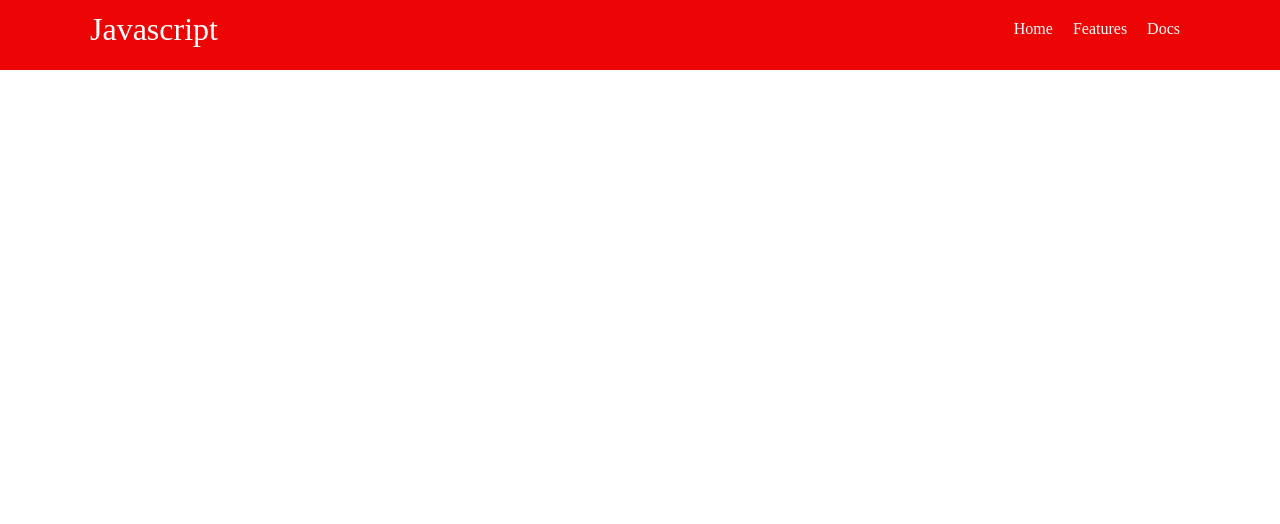
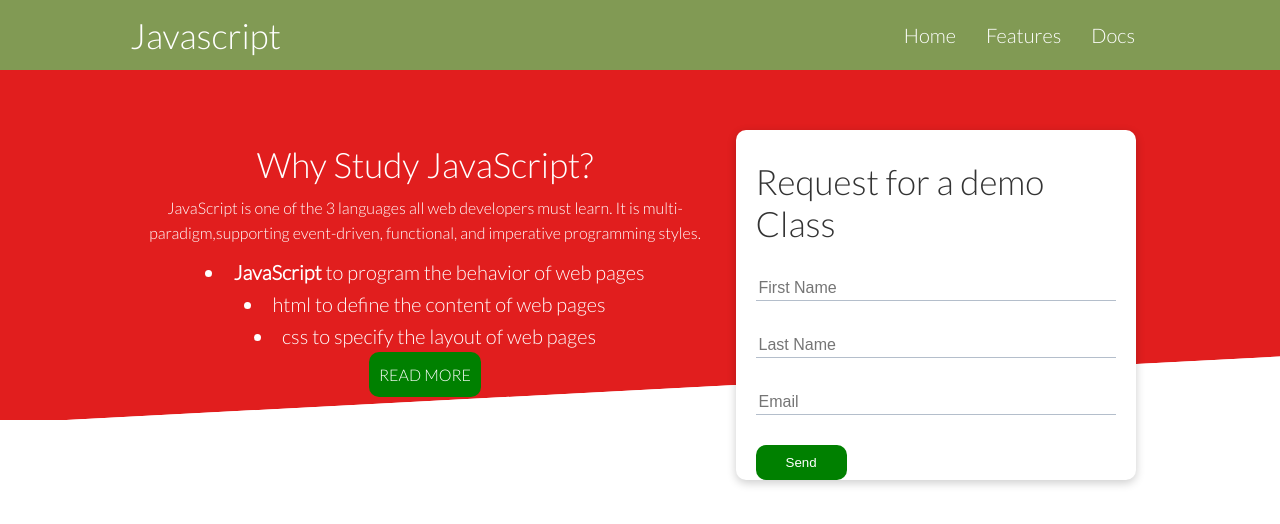
Before and after one commit to lab-brussels-1/loruki-group-3, a website: page index.html in a window 1280 px wide. Drawn offline with Linux system fonts and the light colour scheme.

Commit message:
added bodyframe content

```diff
--- a/index.html
+++ b/index.html
@@ -27,6 +27,45 @@
           </ul>
         </nav>
       </div>
+      <!--Showcase-->
+<Section class="showcase">
+  <div class="container grid">
+    <div class="showcase-text">
+       <h1>Why Study JavaScript?</h1>
+       <p>JavaScript is one of the 3 languages all web developers must learn.
+          It is multi-paradigm,supporting event-driven, functional, and
+          imperative programming styles.
+       </p>
+       <li><strong>JavaScript</strong> to program the behavior of web pages</li>
+       <li> html to define the content of web pages</li>
+       <li> css to specify the layout of web pages</li>
+       <a href="Features.html" class="btn btn outline">READ MORE</a>
+  </div>
+<!--showcase form-card-->
+<div class ="showcase-form card">
+    <h2>Request for a demo Class</h2>
+      <div class ="form-control">
+          <input type="text" Name ="First Name" Placeholder ="First Name"
+           required />
+      </div>
+      <div class ="form-control">
+          <input
+          type="text"
+          Name="Last Name"
+          Placeholder="Last Name"
+          required
+          />
+      </div>
+      <div class ="form-control">
+          <input type="email" Name="email" Placeholder="Email"
+          required />
+      </div>
+      <div class ="form-control">
+          <input type="Submit" Value="Send" class="btn btn-primary"/>
+    </div>
+  </div>
+</Section>
+
       <!--footer-->
     </div>
     <footer></footer>
--- a/styles/something.css
+++ b/styles/something.css
@@ -1,67 +1,221 @@
+
 @import url("https://fonts.googleapis.com/css2?family=Lato:wght@300&display=swap");
 
-:root {
-  --primary-color: #ed0404;
+:root{
+--primary-color: rgba(223, 10, 10, 0.918);
 }
-
-* {
+*{
   box-sizing: border-box;
   padding: 0;
   margin: 0;
 }
-
+body{
+  font-family: 'lato' , sans-serif;
+  color:#333;
+  line-height: 1.6;
+}
 ul {
   list-style-type: none;
 }
-
+li {
+  font-size: 20px ;
+  position: relative;
+}
 a {
   text-decoration: none;
   color: #333;
 }
-
 h1,
 h2 {
   font-weight: 300;
   line-height: 1.2;
   margin: 10px 0;
+  font-size: 35px;
 }
-
-/* Nav bar styling */
-
+P {
+  margin : 10px 0;
+}
+image {
+  width : 100%;
+}
+/* navbar */
 .navbar {
-  background-color: var(--primary-color);
-  color: white;
+  background-color: rgba(105, 134, 51, 0.836);
+  color: #fff;
   height: 70px;
 }
-
 .navbar ul {
   display: flex;
 }
-
 .navbar a {
   color: white;
   padding: 10px;
+  margin: 0 5px;
 }
-
 .navbar a:hover {
   border-bottom: 2px white solid;
   border-top: 2px white solid;
   border-left: 2px white solid;
   border-right: 2px white solid;
 }
-
+.navbar .flex {
+  justify-content: space-between;
+}
+/* showcase */
+.showcase {
+  height: 400 px;
+  background-color: var(--primary-color);
+  color: #fff;
+  position: relative;
+}
+.showcase-h1 {
+  font-size: 40px;
+}
+.showcase-p {
+  margin : 20px 0;
+}
+.showcase a {
+background-color: green
+}
+.showcase .grid {
+  overflow: visible;
+  grid-template-columns: 55% auto;
+  gap: 30px;
+}
+.showcase-text {
+  animation: slideInFromLeft 1s ease-in;
+}
+.showcase-form {
+  position: relative;
+  top: 60px;
+  height: 350px;
+  width: 400px;
+  padding: 40px;
+  z-index: 100;
+  justify-self: flex-end;
+  animation: slideInFrontRight 1s ease-in;
+}
+.showcase-form .form-control {
+  margin: 30px 0;
+}
+.showcase-form input[type="text"],
+.showcase-form input[type="Email"] {
+  border: 0;
+  border-bottom: 1px solid #b4becb;
+  width: 100%;
+  padding: 3px;
+  font-size: 16px;
+}
+.showcase-form input:focus {
+  outline: none;
+}
+.showcase::before,
+.showcase::after {
+  content: "";
+  position: absolute;
+  height: 100px;
+  bottom: -70px;
+  right: 0;
+  left: 0;
+  background-color: #fff;
+  transform: skewY(-3deg);
+  -webkit-transform: skewY(-3deg);
+  -moz-transform: skewY(-3deg);
+  -ms-transform: skewY(-3deg);
+}
+/* utilities */
+.container {
+  max-width: 1100px;
+  margin : 0 auto;
+  padding: 0 40px;
+  overflow: auto;
+}
 .flex {
   display: flex;
   justify-content: center;
   align-items: center;
-  height: 100;
+  height: 100%;
+}
+.grid {
+  display: grid;
+  grid-template-columns:repeat(2, 1fr);
+  gap: 20px;
+  justify-content: center;
+  align-items: center;
+  height: 100%;
+}
+.card {
+  background-color: #fff;
+  border-radius:10px;
+  box-shadow: 0 3px 10px rgba(0, 0, 0, 0.2);
+  color: #333;
+  padding: 20px;
+  margin: 10px;
+}
+.btn {
+  display: inline-block;
+  padding: 10px 30px;
+  cursor: pointer;
+  background-color: green;
+  color: #fff;
+  border: none;
+  border-radius: 10px;
+}
+.btn-outline {
+  background-color: transparent;
+  border: 1px #fff solid;
+}
+.btn:hover {
+  transform: scale(0.98);
+}
+/*animation*/
+@keyframes slideInFromLeft {
+   0%  {
+      transform: translateX(-100%);
+    }
+
+  100%  {
+      transform: translateX(0%);
+    }
 }
 
-.navbar .flex {
-  justify-content: space-between;
+@keyframes slideInFromRight {
+  0%  {
+      transform: translateX(100%);
+  }
+
+  100%  {
+      transform: translateX(0%);
+    }
 }
+@keyframes slideInFromTop {
+  0%  {
+        transform: translateY(-100%);
+    }
 
-.container {
-  max-width: 1100px;
-  margin: 0 auto;
+  100%  {
+        transform: translateX(0%);
+      }
 }
+@keyframes slideInFromBottom {
+  0%  {
+      transform: translateY(100%);
+    }
+
+  100%  {
+      transform: translateX(0%);
+    }
+}
+.showcase {
+  height: auto;
+}
+.showcase-text {
+  text-align: center;
+  margin-top: 40px;
+  animation: slideInFromTop 1s ease-in;
+}
+.showcase-form {
+  justify-self: center;
+  margin: auto;
+  animation: slideInFromBottom 1s ease-in;
+}
```
